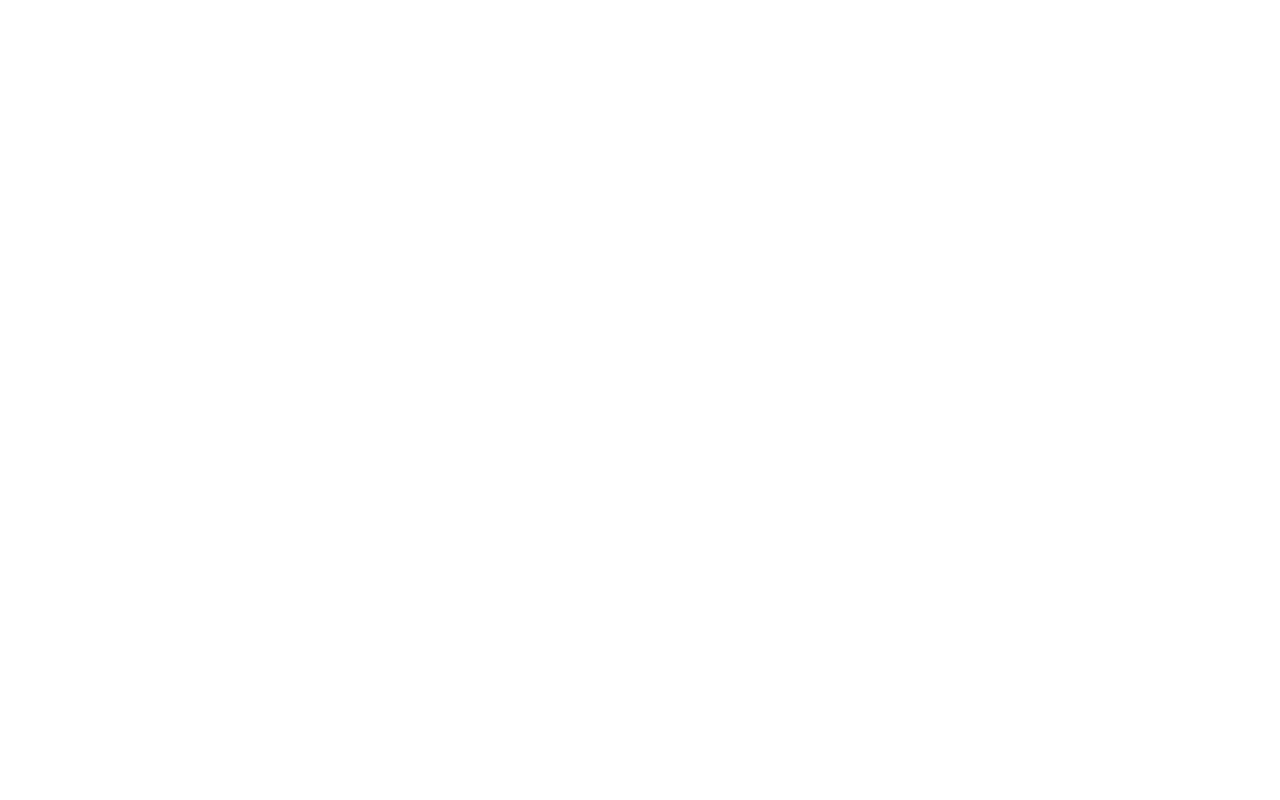
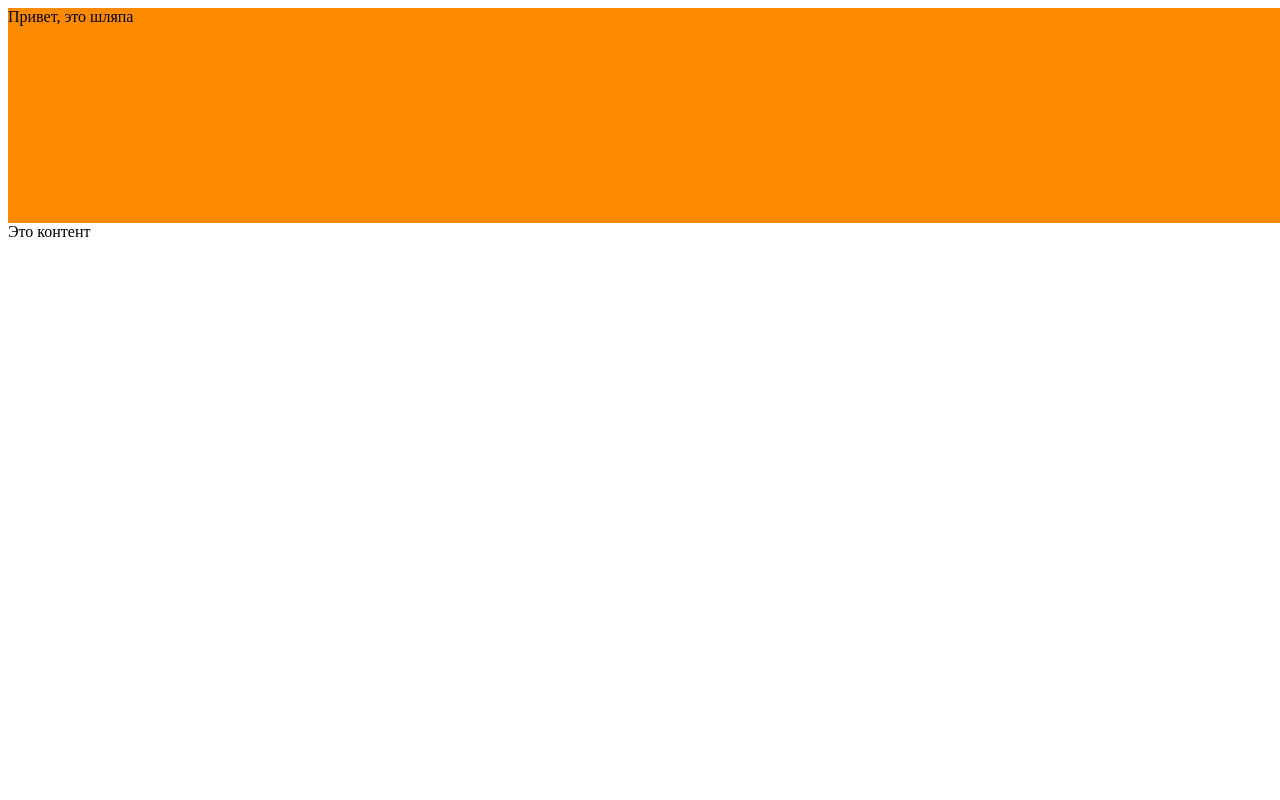
Before and after one commit to Valeriya-Makhmutova/layout-designer-project-58, a website: page src/index.html in a window 1280 px wide. Shown: the top 800 px of the page. Drawn offline with Linux system fonts and the light colour scheme.

```diff
--- a/src/index.html
+++ b/src/index.html
@@ -11,15 +11,15 @@
 <body>
 
 <header class="header">
-
+Привет, это шляпа
 </header>
 
 <main class="content">
-
+Это контент
 </main>
 
 <footer class="footer">
-
+Это подвал
 </footer>
 
 </body>
--- a/src/styles/style.css
+++ b/src/styles/style.css
@@ -9,17 +9,17 @@
 .header {
   width: 1440px;
   height: 215px;
-  color: #FE8A02;
+  background-color: #FE8A02;
 }
 
 .content {
   width: 1440px;
   height: 1000px;
-  color: #FFFFFF;
+  background-color: #FFFFFF;
 }
 
 .footer {
   width: 1440px;
   height: 581px;
-  color: #42413C;
+  background-color: #42413C;
 }
```
